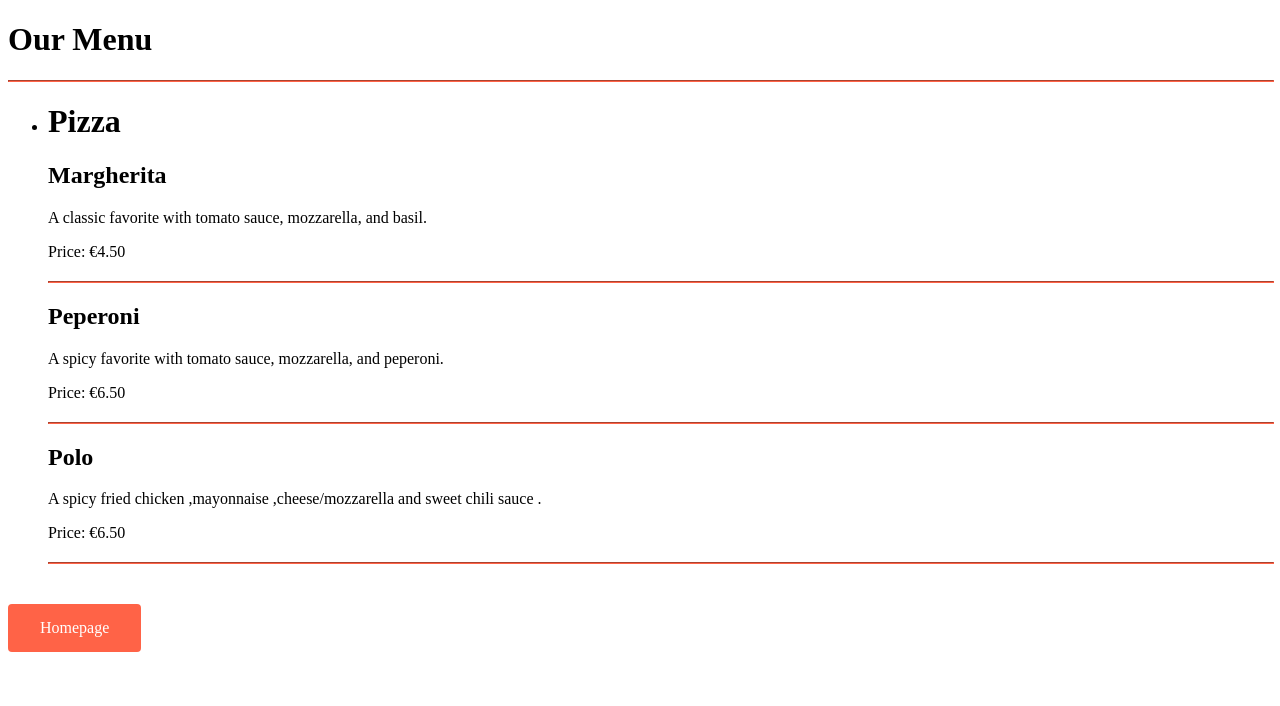
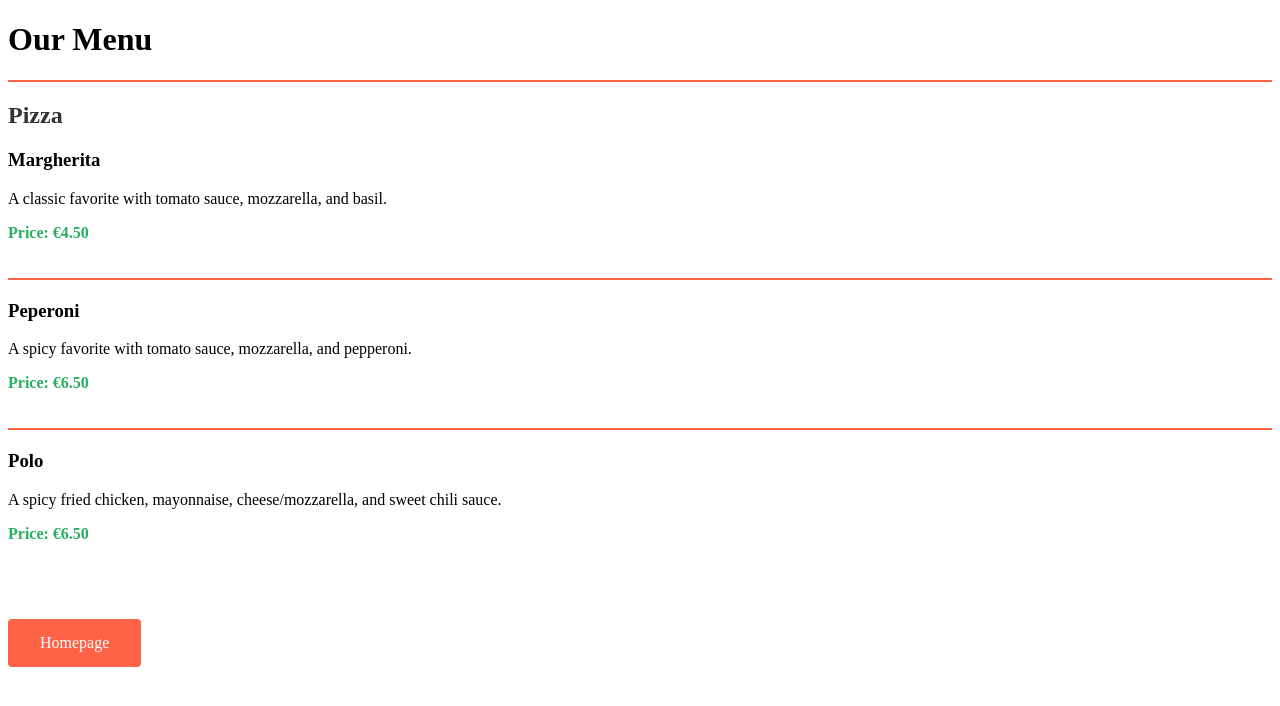
Before and after one commit to N1ksata/Pizza_app, a Django app: template pizza_app/templates/pizza_app/menu.html in a window 1280 px wide. Shown: the top 706 px of the page. Run offline with Django 5.2, Linux system fonts and the light colour scheme; the template is opened without the code that fills it, so the values that code supplies are empty; parts of the project's set-up code (start-up, migrations or seed data) failed here and were passed over.

Commit message:
better heading hierarchy , fixed typos

```diff
--- a/pizza_app/static/pizza_app/css/style.css
+++ b/pizza_app/static/pizza_app/css/style.css
@@ -13,3 +13,29 @@
   text-align: center;
   margin-top: 40px;
 }
+
+.main-divider {
+  width: 100%;
+  margin: 20px auto;
+  border: 0;
+  border-top: 2px solid #ff6347;
+}
+
+.category-title {
+  color: #333;
+  margin-bottom: 20px;
+}
+
+.pizza-item {
+  padding-bottom: 20px;
+  margin-bottom: 20px;
+}
+
+.pizza-item:not(:last-child) {
+  border-bottom: 2px solid #ff6347;
+}
+
+.price {
+  font-weight: bold;
+  color: #27ae60;
+}
--- a/pizza_app/templates/pizza_app/menu.html
+++ b/pizza_app/templates/pizza_app/menu.html
@@ -9,26 +9,31 @@
 <body>
     <div class="menu-container">
         <h1>Our Menu</h1>
-        <hr style="width: 100%; margin: 20px auto; border-color: #ff6347;">
-        <ul>
-                <li>
-                    <h1>Pizza</h1>
-                    <h2>Margherita</h2>
-                    <p>A classic favorite with tomato sauce, mozzarella, and basil.</p>
-                    <p>Price: €4.50</p>
-                    <hr style="width: 100%; margin: 20px auto; border-color: #ff6347;">
-                    <h2>Peperoni</h2>
-                    <p>A spicy favorite with tomato sauce, mozzarella, and peperoni.</p>
-                    <p>Price: €6.50</p>
-                    <hr style="width: 100%; margin: 20px auto; border-color: #ff6347;">
-                    <h2>Polo</h2>
-                    <p>A spicy fried chicken ,mayonnaise ,cheese/mozzarella and sweet chili sauce .</p>
-                    <p>Price: €6.50</p>
-                    <hr style="width: 100%; margin: 20px auto; border-color: #ff6347;">
+        <hr class="main-divider">
 
-                </li>
+        <div class="menu-section">
+            <h2 class="category-title">Pizza</h2>
 
-        </ul>
+            <div class="pizza-item">
+                <h3>Margherita</h3>
+                <p>A classic favorite with tomato sauce, mozzarella, and basil.</p>
+                <p class="price">Price: €4.50</p>
+            </div>
+
+            <div class="pizza-item">
+                <h3>Peperoni</h3>
+                <p>A spicy favorite with tomato sauce, mozzarella, and pepperoni.</p>
+                <p class="price">Price: €6.50</p>
+            </div>
+
+            <div class="pizza-item">
+                <h3>Polo</h3>
+                <p>A spicy fried chicken, mayonnaise, cheese/mozzarella, and sweet chili sauce.</p>
+                <p class="price">Price: €6.50</p>
+            </div>
+        </div>
     </div>
+
     <a href="/" class="button">Homepage</a>
 </body>
+</html>
```
